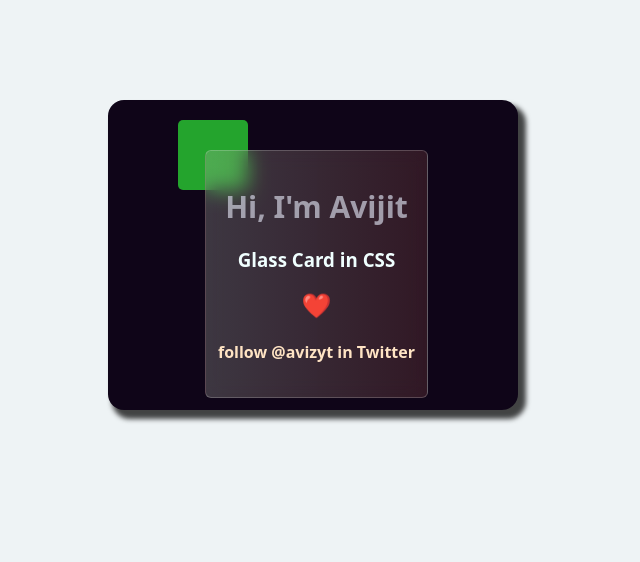
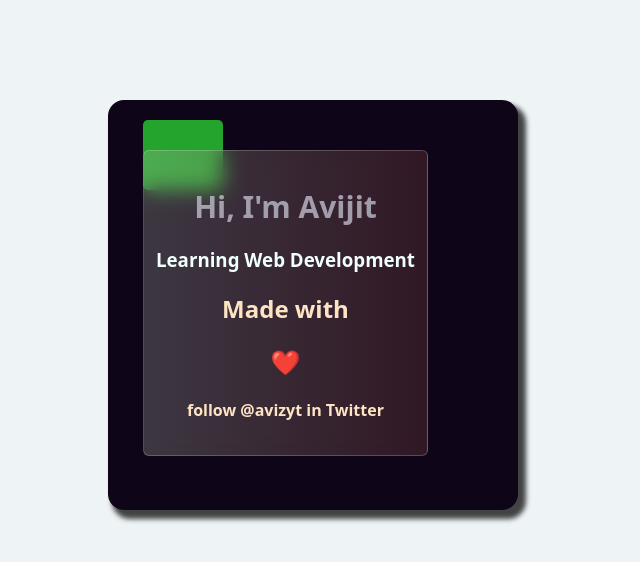
Before and after one commit to avizyt/learning-web-dev, a plain HTML site: page glass card/glass.html in a window 1280 px wide. Shown: the whole page, without its empty margins (0-640 px from the left). Drawn offline with Linux system fonts and the light colour scheme.

Commit message:
modifi glass card in css

```diff
--- a/glass card/glass-card.css
+++ b/glass card/glass-card.css
@@ -9,17 +9,17 @@ body {
     border-radius: 1rem;
     box-shadow: 6px 7px 5px 2px rgba(0, 0, 0, 0.726);
     width: 400px;
-    height: 300px;
+    height: 400px;
     position: relative;
     background-color: rgb(15, 5, 24);
 }
 .item-1 {
     position: relative;
     margin-top: 50px;
-    right: -65px;
+    left: 30px;
     bottom: 35px;
     background-color: rgba(42, 202, 50, 0.808);
-    width: 70px;
+    width: 80px;
     height: 70px;
     border-radius: 5px;
 }
@@ -47,6 +47,13 @@ h1 {
     font-size: 30px;
     color: rgba(191, 192, 206, 0.788);
 }
+
+h2 {
+    font-family: system-ui, -apple-system, BlinkMacSystemFont, "Segoe UI",
+        Roboto, Oxygen, Ubuntu, Cantarell, "Open Sans", "Helvetica Neue",
+        sans-serif;
+    color: bisque;
+}
 h3 {
     font-family: system-ui, -apple-system, BlinkMacSystemFont, "Segoe UI",
         Roboto, Oxygen, Ubuntu, Cantarell, "Open Sans", "Helvetica Neue",
--- a/glass card/glass.html
+++ b/glass card/glass.html
@@ -13,7 +13,8 @@
             <div class="item-2"></div>
             <div class="glass-card">
                 <h1>Hi, I'm Avijit</h1>
-                <h3>Glass Card in CSS</h3>
+                <h3>Learning Web Development</h3>
+                <h2>Made with</h2>
                 <h2>❤️</h2>
                 <h4>follow @avizyt in Twitter</h4>
             </div>
```
